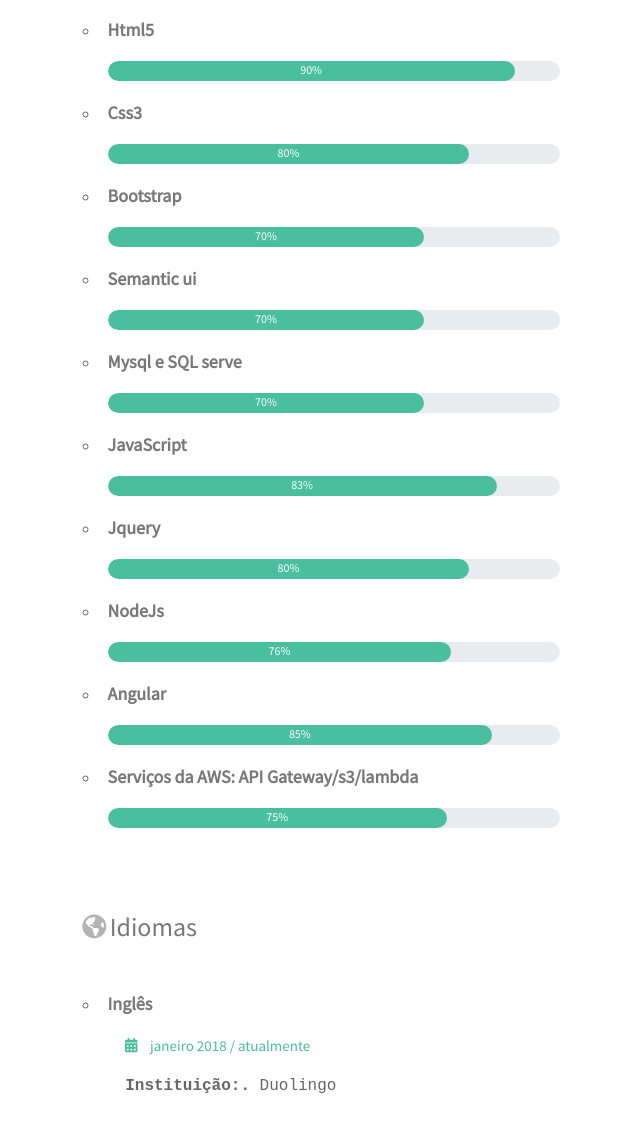
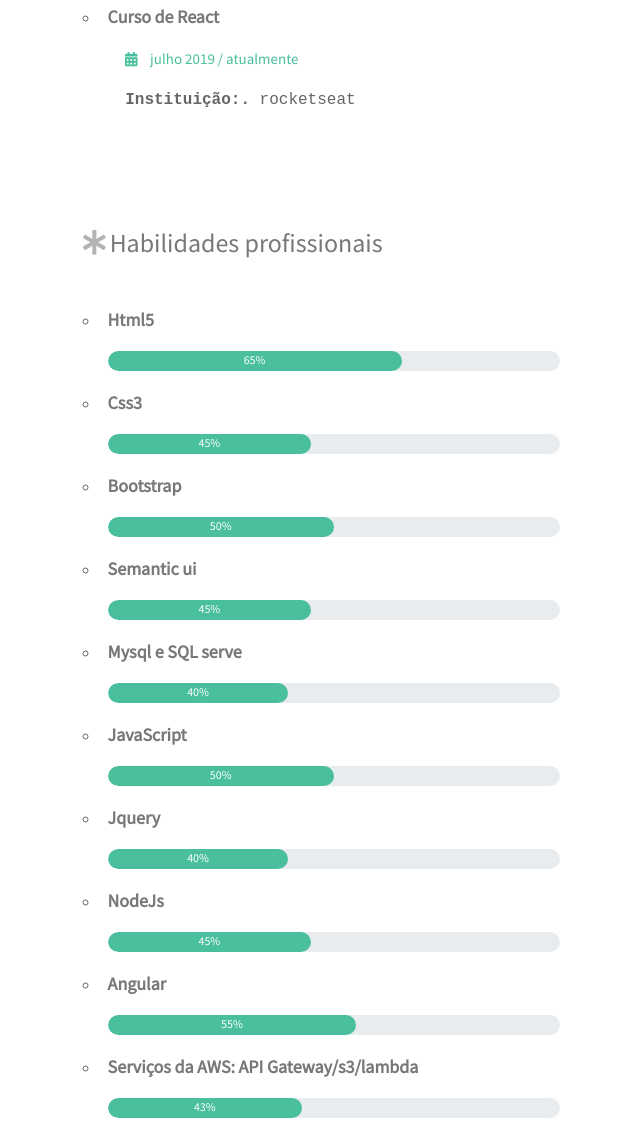
Before and after one commit to danilo-silv/PortfolioProfissional, a plain HTML site: page index.html in a window 1280 px wide. Shown: the part 2327-3460 px from the top of the page, without its empty margins (420-1060 px from the left). Drawn offline with Linux system fonts and the light colour scheme.

Commit message:
Ajustes nas habilidades

```diff
--- a/css/estilo.css
+++ b/css/estilo.css
@@ -252,31 +252,43 @@ li {
 }
 
 .html5 {
-    width: 90%;
+    width: 65%;
 }
 
-.css3, .jquery {
-    width: 80%;
+.css3 {
+    width: 45%;
 }
 
-.mysqlAndSql, .bootstrap, .semantic-ui {
-    width: 70%;
+.mysqlAndSql {
+    width: 40%;
+}
+
+.bootstrap {
+    width: 50%;
+}
+
+.semantic-ui {
+    width: 45%;
 }
 
 .javaScript {
-    width: 86%;
+    width: 50%;
+}
+
+.jquery {
+    width: 40%;
 }
 
 .nodeJs {
-    width: 76%;
+    width: 45%;
 }
 
 .angular {
-    width: 85%;
+    width: 55%;
 }
 
 .aws {
-    width: 75%;
+    width: 43%;
 }
 
 /*Grid*/
--- a/index.html
+++ b/index.html
@@ -87,6 +87,31 @@
                         <li class="info">
                             <p>
                                 <samp><b>Instituição:. </b>Universidade Anhembi Morumbi</samp>
+                            </p>
+                        </li>
+                        <li class="info">
+                            <p>
+                                <samp><b>Nível:. </b>Bacharelado</samp>
+                            </p>
+                        </li>
+                        <li class="info">
+                            <p>
+                                <samp><b>Turno:. </b>Matutino</samp>
+                            </p>
+                        </li>
+                        <li class="info">
+                            <p>
+                                <samp><b>Modalidade:. </b>Presencial</samp>
+                            </p>
+                        </li>
+                        <li class="info">
+                            <p>
+                                <samp><b>Duração:. </b>4 anos</samp>
+                            </p>
+                        </li>
+                        <li class="info">
+                            <p>
+                                <samp><b>Termino:. </b>junho 2022</samp>
                             </p>
                         </li>
                     </ul>
@@ -212,7 +237,7 @@
                     <li class="info">
                         <div class="progress">
                             <div class="progress-bar html5" role="progressbar-html5" aria-valuenow="90"
-                                aria-valuemin="0" aria-valuemax="100">90%</div>
+                                aria-valuemin="0" aria-valuemax="100">65%</div>
                         </div>
                     </li>
                     <li class="work">
@@ -221,7 +246,7 @@
                     <li class="info">
                         <div class="progress">
                             <div class="progress-bar css3" role="progressbar-css3" aria-valuenow="90" aria-valuemin="0"
-                                aria-valuemax="100">80%</div>
+                                aria-valuemax="100">45%</div>
                         </div>
                     </li>
                     <li class="work">
@@ -230,7 +255,7 @@
                     <li class="info">
                         <div class="progress">
                             <div class="progress-bar bootstrap" role="progressbar-bootstrap" aria-valuenow="90"
-                                aria-valuemin="0" aria-valuemax="100">70%</div>
+                                aria-valuemin="0" aria-valuemax="100">50%</div>
                         </div>
                     </li>
                     <li class="work">
@@ -239,7 +264,7 @@
                     <li class="info">
                         <div class="progress">
                             <div class="progress-bar semantic-ui" role="progressbar-semantic-ui" aria-valuenow="90"
-                                aria-valuemin="0" aria-valuemax="100">70%</div>
+                                aria-valuemin="0" aria-valuemax="100">45%</div>
                         </div>
                     </li>
                     <li class="work">
@@ -248,7 +273,7 @@
                     <li class="info">
                         <div class="progress">
                             <div class="progress-bar mysqlAndSql" role="progressbar-mysqlAndSql" aria-valuenow="90"
-                                aria-valuemin="0" aria-valuemax="100">70%</div>
+                                aria-valuemin="0" aria-valuemax="100">40%</div>
                         </div>
                     </li>
                     <li class="work">
@@ -257,7 +282,7 @@
                     <li class="info">
                         <div class="progress">
                             <div class="progress-bar javaScript" role="progressbar-javaScript" aria-valuenow="90"
-                                aria-valuemin="0" aria-valuemax="100">83%</div>
+                                aria-valuemin="0" aria-valuemax="100">50%</div>
                         </div>
                     </li>
                     <li class="work">
@@ -266,7 +291,7 @@
                     <li class="info">
                         <div class="progress">
                             <div class="progress-bar jquery" role="progressbar-jquery" aria-valuenow="90"
-                                aria-valuemin="0" aria-valuemax="100">80%</div>
+                                aria-valuemin="0" aria-valuemax="100">40%</div>
                         </div>
                     </li>
                     <li class="work">
@@ -275,7 +300,7 @@
                     <li class="info">
                         <div class="progress">
                             <div class="progress-bar nodeJs" role="progressbar-nodeJs" aria-valuenow="90"
-                                aria-valuemin="0" aria-valuemax="100">76%</div>
+                                aria-valuemin="0" aria-valuemax="100">45%</div>
                         </div>
                     </li>
                     <li class="work">
@@ -284,7 +309,7 @@
                     <li class="info">
                         <div class="progress">
                             <div class="progress-bar angular" role="progressbar-angular" aria-valuenow="90"
-                                aria-valuemin="0" aria-valuemax="100">85%</div>
+                                aria-valuemin="0" aria-valuemax="100">55%</div>
                         </div>
                     </li>
                     <li class="work">
@@ -293,7 +318,7 @@
                     <li class="info">
                         <div class="progress">
                             <div class="progress-bar aws" role="progressbar-aws" aria-valuenow="90" aria-valuemin="0"
-                                aria-valuemax="100">75%</div>
+                                aria-valuemax="100">43%</div>
                         </div>
                     </li>
                 </ul>
```
